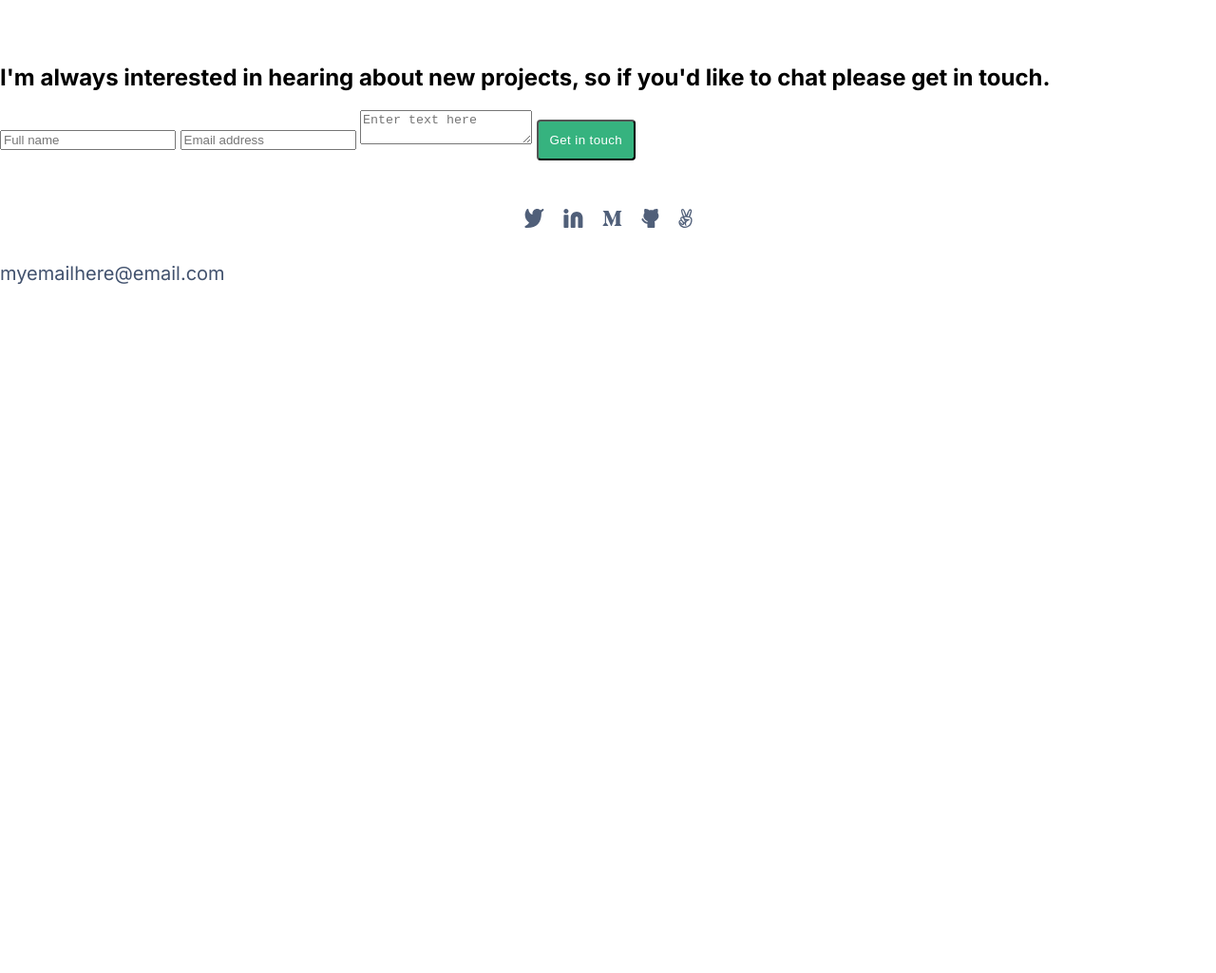
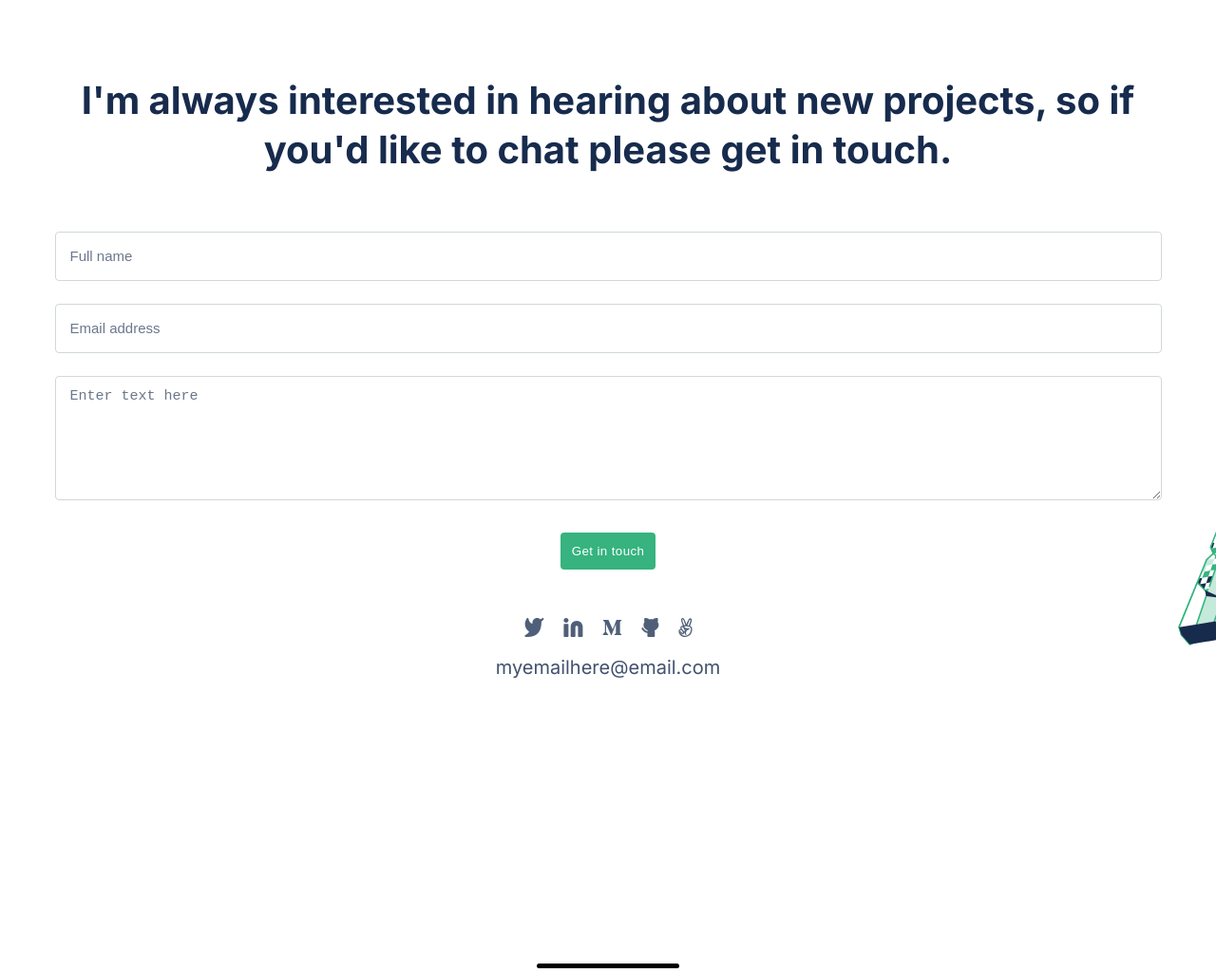
Before and after one commit to username-forGithub/my_portfolio, a website: page index.html in a window 1280 px wide. Shown: the part 2463-3488 px from the top of the page at 95% size. Before the commit the page ends 2763 px from the top, so only its background shows below. Drawn offline with Linux system fonts and the light colour scheme.

Commit message:
Update css file

```diff
--- a/css/style.css
+++ b/css/style.css
@@ -461,3 +461,135 @@ footer a {
 .about .btn-green {
   margin-top: 0;
 }
+
+.form {
+  max-width: 1165px;
+  padding-left: 25px;
+  padding-right: 25px;
+  margin-left: auto;
+  margin-right: auto;
+  text-align: center;
+}
+
+.form h2 {
+  font-size: 40px;
+  line-height: 52px;
+  text-align: center;
+  color: #172b4d;
+  margin-bottom: 60px;
+}
+
+.form form {
+  display: flex;
+  flex-direction: column;
+}
+
+.form input {
+  border: 1px solid #d0d9d4;
+  border-radius: 4px;
+  height: 48px;
+  margin-bottom: 24px;
+  padding-left: 15px;
+}
+
+.form textarea {
+  border: 1px solid #d0d9d4;
+  border-radius: 4px;
+  margin-bottom: 24px;
+  padding-left: 15px;
+  padding-top: 12px;
+  height: 115px;
+}
+
+.form input::-webkit-input-placeholder,
+.form textarea::-webkit-input-placeholder {
+  color: #6b778c;
+  font-size: 15px;
+}
+
+.form input:focus {
+  outline: none;
+  border: 1px solid #60c095;
+  color: #091e42;
+}
+
+.form textarea:focus {
+  outline: none;
+  border: 1px solid #60c095;
+  color: #091e42;
+}
+
+.form input::placeholder,
+.form textarea::placeholder {
+  color: #6b778c;
+  font-size: 15px;
+}
+
+.form input:-ms-input-placeholder,
+.form textarea:-ms-input-placeholder {
+  color: #6b778c;
+  font-size: 15px;
+}
+
+.form input:focus::placeholder,
+.form textarea:focus::placeholder {
+  color: #091e42;
+}
+
+.form input:focus::-webkit-input-placeholder,
+.form textarea:focus::-webkit-input-placeholder {
+  color: #091e42;
+}
+
+.form input:focus:-ms-input-placeholder,
+.form textarea:focus:-ms-input-placeholder {
+  color: #091e42;
+}
+
+.form button {
+  border: none;
+  -ms-flex-item-align: center;
+  -ms-grid-row-align: center;
+  align-self: center;
+}
+
+footer {
+  text-align: center;
+  display: -webkit-box;
+  display: -ms-flexbox;
+  display: flex;
+  -webkit-box-orient: vertical;
+  -webkit-box-direction: normal;
+  -ms-flex-direction: column;
+  flex-direction: column;
+  -webkit-box-align: center;
+  -ms-flex-align: center;
+  align-items: center;
+}
+
+footer .social {
+  margin-bottom: 0;
+  position: relative;
+  align-self: stretch;
+}
+
+footer .social::after {
+  content: "";
+  width: 57px;
+  height: 146px;
+  position: absolute;
+  right: 0;
+  bottom: 10px;
+  background-image: url(../img/illustration-contact-form.svg);
+  background-repeat: no-repeat;
+}
+
+footer .line {
+  background-color: #000;
+  height: 5px;
+  border-radius: 5px;
+  display: inline-block;
+  width: 150px;
+  margin-top: 300px;
+  margin-bottom: 5px;
+}
```
